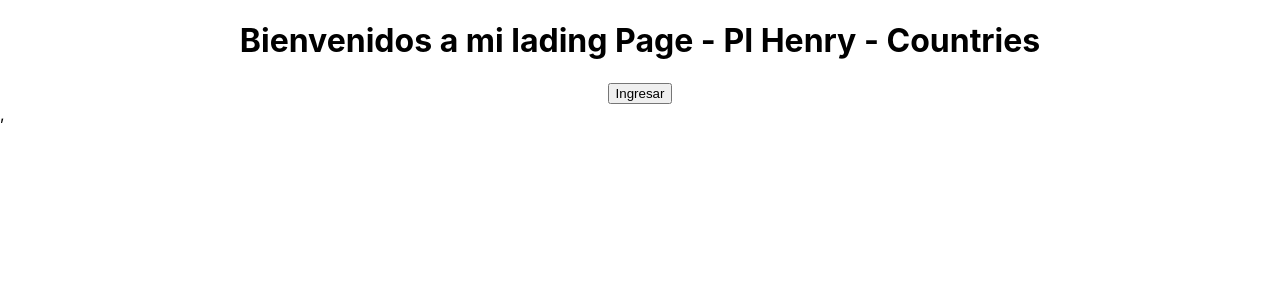
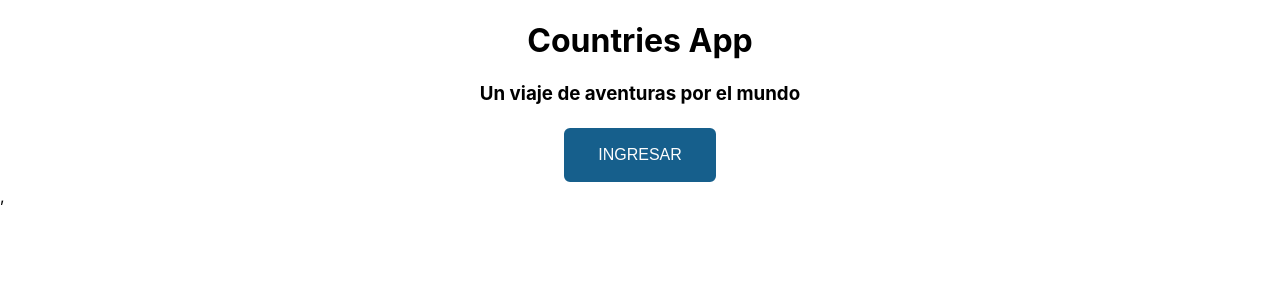
Before and after one commit to JoseGermanx/PI-Countries-main, a React (Create React App) app in the folder client/: page / in a window 1280 px wide. Shown: the top 300 px of the page. Built offline with nearby package versions, Linux system fonts and the light colour scheme.

Commit message:
Primeros css de landingpage

```diff
--- a/client/src/actions/index.js
+++ b/client/src/actions/index.js
@@ -2,7 +2,7 @@ import axios from 'axios';
 
 export function getCountries() {
   return async function (dispatch) {
-    var json = await axios("http://localhost:3001/countries", {});
+    var json = await axios("http://localhost:3001/countries", {})
     return dispatch({
       type: "GET_COUNTRIES",
       payload: json.data,
--- a/client/src/components/Home.css
+++ b/client/src/components/Home.css
@@ -0,0 +1,4 @@
+.busquedas {
+    display: flex;
+    flex-direction: row;
+}
--- a/client/src/components/Home.jsx
+++ b/client/src/components/Home.jsx
@@ -1,4 +1,4 @@
-import { React, useState, useEffect, Fragment } from "react";
+import { React, useState, useEffect} from "react";
 import { useDispatch, useSelector } from "react-redux";
 import { getCountries } from "../actions";
 import { Link } from "react-router-dom";
@@ -20,7 +20,7 @@ export default function Home() {
 
   return (
     <div>
-      <Link to={"/countries"}></Link>
+      <Link to={"/"}>Salir</Link>
       <h1>Aplicaciones de países</h1>
       <button
         onClick={(e) => {
@@ -36,19 +36,18 @@ export default function Home() {
           <option value="des"> Descendente</option>
         </select>
         <select>
-          <option value="all">Todos los paises</option>
-          <option value="con">Continente</option>
-          <option value="act">Actividad turística</option>
+          <option value="all">Todos los continentes</option>
+          <option value="con">Norte América</option>
+          <option value="act">Europa</option>
+        </select>
+        <select>
+          <option value="asc"> Ascendente</option>
+          <option value="des"> Descendente</option>
         </select>
         {allCountries?.map((e) => {
           return (
             <Link to={"/pais/" + e.id} key={e.id}>
                 <Card name={e.name} continente={e.continente} flag={e.flag}/>
-              {/* <div className="style">
-                <h3>{e.name}</h3>
-                <h5>{e.continente}</h5>
-                <img src={e.flag} alt={e.name} />
-              </div> */}
             </Link>
           );
         })}
--- /dev/null
+++ b/client/src/components/LandingPage.css
@@ -0,0 +1,39 @@
+.btn {
+    /* Color del texo */
+
+    color: #0099CC;
+    /* Eliminar color de fondo */
+
+    background: transparent;
+    /* Grosor del borde, estilo de línea y color */
+
+    border: 2px solid #0099CC;
+    /* Añadir esquinas curvadas */
+
+    border-radius: 6px;
+    /* Poner texto en mayúsculas */
+
+    border: none;
+          color: rgb(219, 39, 39);
+          padding: 16px 32px;
+          text-align: center;
+          display: inline-block;
+          font-size: 16px;
+          margin: 4px 2px;
+          -webkit-transition-duration: 0.4s; /* Safari */
+          transition-duration: 0.4s;
+          cursor: pointer;
+          text-decoration: none;
+          text-transform: uppercase;
+    }
+    .btn {
+          background-color: rgb(22, 95, 140);
+          color: rgb(253, 253, 253);
+          border: 2px solid  rgb(22, 95, 140);
+    }
+    /* Al poner el curso encima (hover) */
+
+    .btn:hover {
+          background-color: #008CBA;
+          color: white;
+     }
--- a/client/src/components/LandingPage.jsx
+++ b/client/src/components/LandingPage.jsx
@@ -1,12 +1,14 @@
 import React from 'react';
 import {Link} from 'react-router-dom';
+import './LandingPage.css'
 
 export default function LandingPage() {
   return (
      <div>
-        <h1> Bienvenidos a mi lading Page - PI Henry - Countries</h1>
+        <h1> Countries App</h1>
+        <h3> Un viaje de aventuras por el mundo</h3>
         <Link to='/home'>
-            <button>Ingresar</button>
+            <button className="btn">Ingresar</button>
         </Link>
      </div>
   )
```
